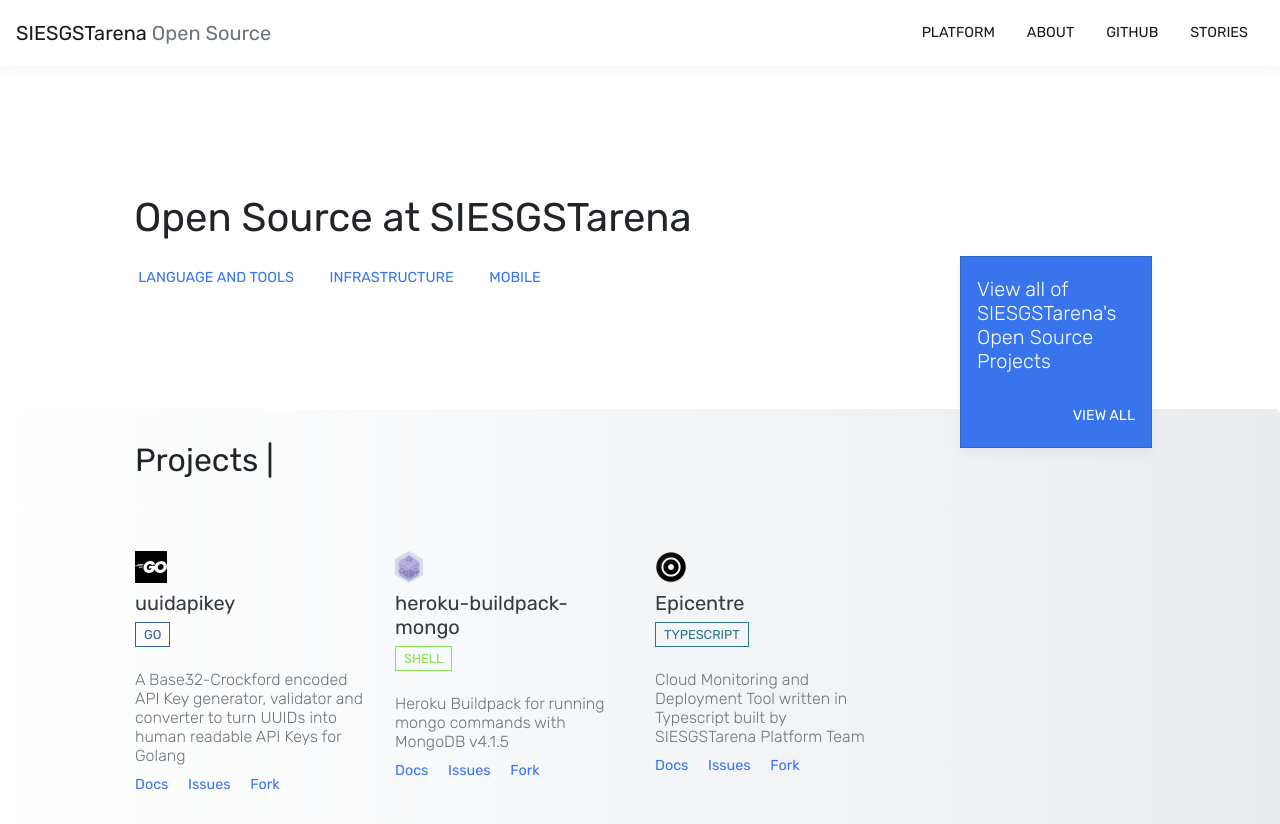
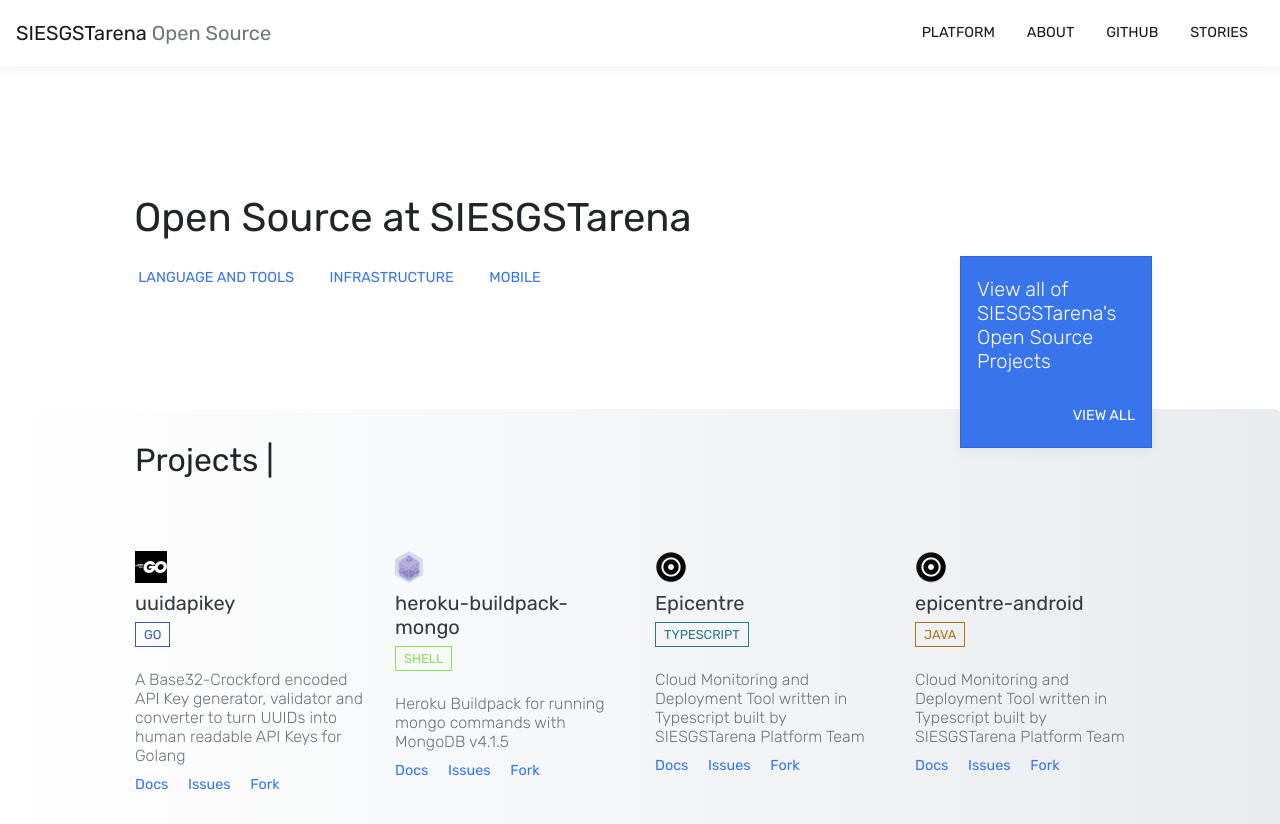
Before and after one commit to siesgstarena/siesgstarena.github.io, a plain HTML site: page index.html in a window 1280 px wide. Shown: the top 824 px of the page. Drawn offline with nearby package versions, Linux system fonts and the light colour scheme.

Commit message:
[bot] updated projects

```diff
--- a/index.html
+++ b/index.html
@@ -78,9 +78,9 @@
 							<br>
 							<h6 class="thin text-muted">A Base32-Crockford encoded API Key generator, validator and converter to turn UUIDs into human readable API Keys for Golang</h6>
 							<span class="mt-4">
-								<a href="https://github.com/siesgstarena/uuidapikey/blob/master/README.md" class="mr-3">Docs</a>
-								<a href="https://github.com/siesgstarena/uuidapikey/issues" class="mr-3">Issues</a>
-								<a href="https://github.com/siesgstarena/uuidapikey/fork">Fork</a>
+								<a href="https://github.com/siesgstarena/uuidapikey/blob/master/README.md" target="_blank" class="mr-3">Docs</a>
+								<a href="https://github.com/siesgstarena/uuidapikey/issues" target="_blank" class="mr-3">Issues</a>
+								<a href="https://github.com/siesgstarena/uuidapikey/fork" target="_blank">Fork</a>
 							</span>
 						</div>
 					</a>
@@ -93,13 +93,13 @@
 							<br>
 							<h6 class="thin text-muted">Heroku Buildpack for running mongo commands with MongoDB v4.1.5</h6>
 							<span class="mt-4">
-								<a href="https://github.com/siesgstarena/heroku-buildpack-mongo/blob/master/README.md" class="mr-3">Docs</a>
-								<a href="https://github.com/siesgstarena/heroku-buildpack-mongo/issues" class="mr-3">Issues</a>
-								<a href="https://github.com/siesgstarena/heroku-buildpack-mongo/fork">Fork</a>
+								<a href="https://github.com/siesgstarena/heroku-buildpack-mongo/blob/master/README.md" target="_blank" class="mr-3">Docs</a>
+								<a href="https://github.com/siesgstarena/heroku-buildpack-mongo/issues" target="_blank" class="mr-3">Issues</a>
+								<a href="https://github.com/siesgstarena/heroku-buildpack-mongo/fork" target="_blank">Fork</a>
 							</span>
 						</div>
 					</a>
-					<a href="https://github.com/siesgstarena/epicentre" target="_blank">
+					<a href="https://github.com/siesgstarena/Epicentre" target="_blank">
 						<div class="col-md-3 mt-4 mb-4">
 							<img src="images/epicentre.png" class="mb-2" width="32"><br>
 							<h5 class="mb-2 text-dark">Epicentre</h5>
@@ -108,9 +108,24 @@
 							<br>
 							<h6 class="thin text-muted">Cloud Monitoring and Deployment Tool written in Typescript built by SIESGSTarena Platform Team</h6>
 							<span class="mt-4">
-								<a href="https://github.com/siesgstarena/epicentre/blob/master/README.md" class="mr-3">Docs</a>
-								<a href="https://github.com/siesgstarena/epicentre/issues" class="mr-3">Issues</a>
-								<a href="https://github.com/siesgstarena/epicentre/fork">Fork</a>
+								<a href="https://github.com/siesgstarena/epicentre/blob/master/README.md" target="_blank" class="mr-3">Docs</a>
+								<a href="https://github.com/siesgstarena/epicentre/issues" target="_blank" class="mr-3">Issues</a>
+								<a href="https://github.com/siesgstarena/epicentre/fork" target="_blank">Fork</a>
+							</span>
+						</div>
+					</a>
+					<a href="https://github.com/siesgstarena/epicentre-android" target="_blank">
+						<div class="col-md-3 mt-4 mb-4">
+							<img src="images/epicentre.png" class="mb-2" width="32"><br>
+							<h5 class="mb-2 text-dark">epicentre-android</h5>
+							<span class="lang java">JAVA</span>
+							<br>
+							<br>
+							<h6 class="thin text-muted">Cloud Monitoring and Deployment Tool written in Typescript built by SIESGSTarena Platform Team</h6>
+							<span class="mt-4">
+								<a href="https://github.com/siesgstarena/epicentre-android/blob/master/README.md" target="_blank" class="mr-3">Docs</a>
+								<a href="https://github.com/siesgstarena/epicentre-android/issues" target="_blank" class="mr-3">Issues</a>
+								<a href="https://github.com/siesgstarena/epicentre-android/fork" target="_blank">Fork</a>
 							</span>
 						</div>
 					</a>
```
